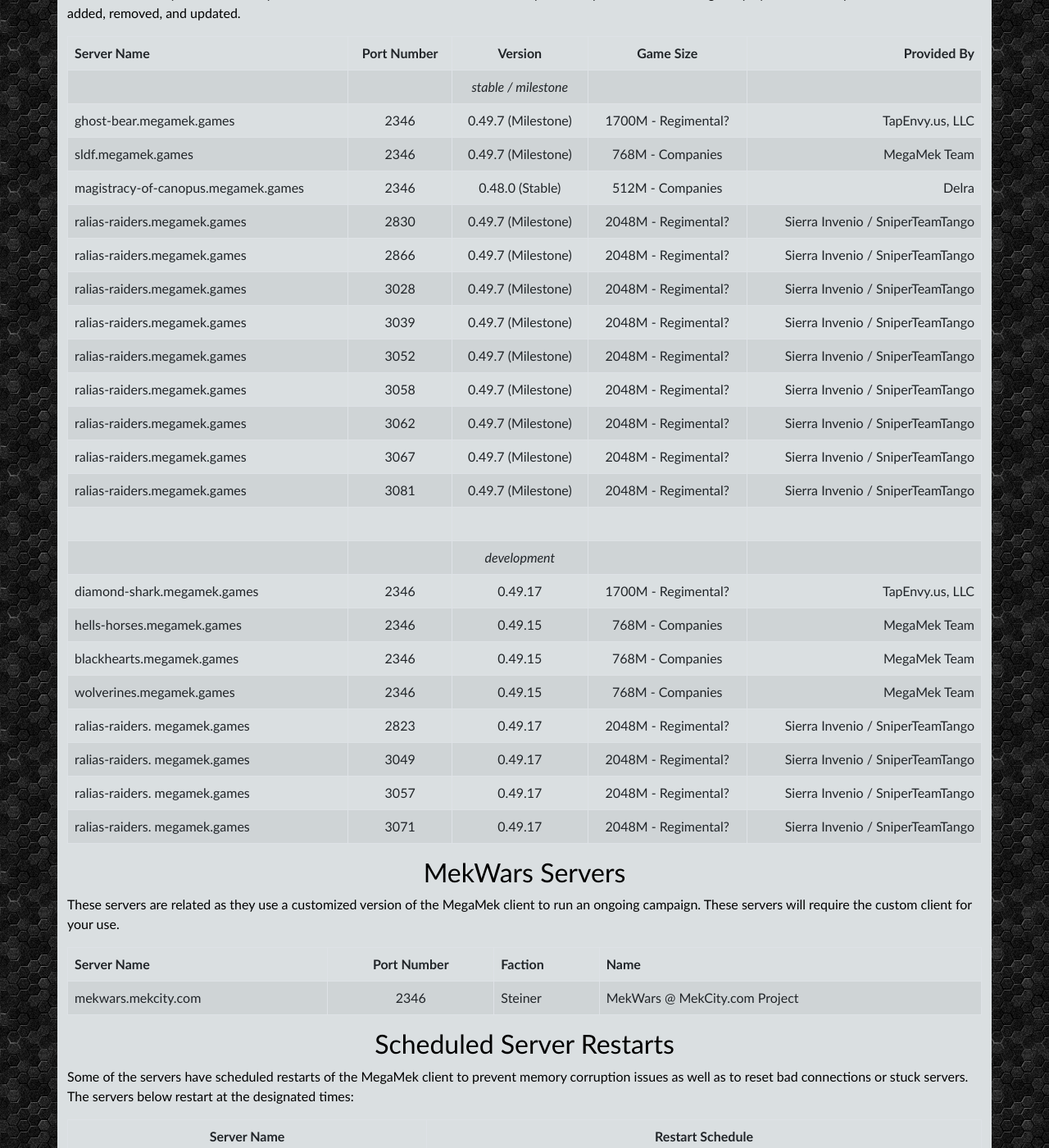
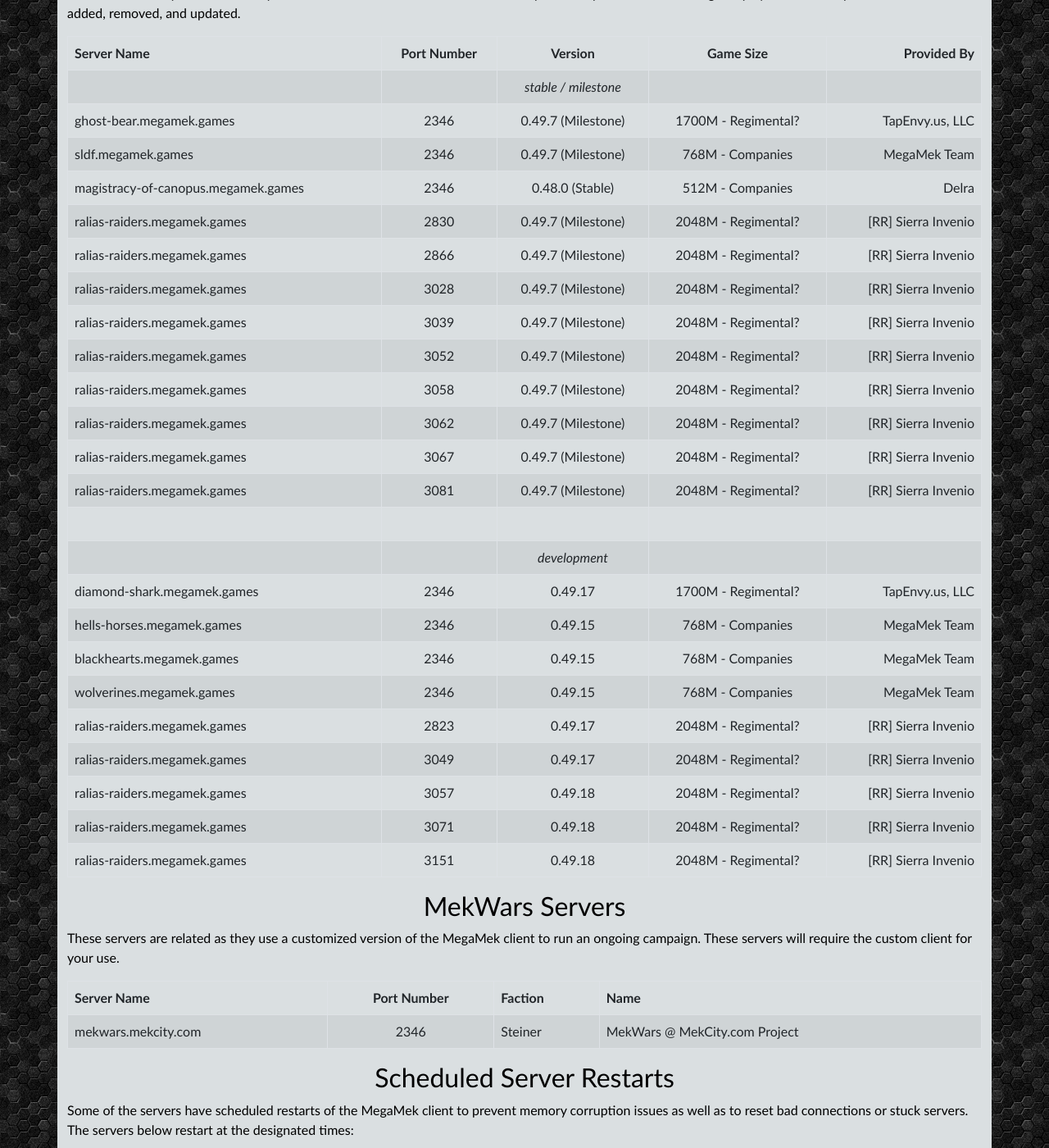
Before and after one commit to rjhancock/megamek-games, a Jekyll site: the page built from index.md, in a window 1280 px wide and 1400 px high, scrolled down 624 px. Shown: the whole window at 82% size. Built offline with Jekyll 4.4.1, drawn with Linux system fonts in a browser that asks for light colours; nearby versions of some CDN libraries; our own code applies the rules of GitHub Pages for plain Markdown files; some of the changed text lies outside the part shown.

Commit message:
Update index.md (#50)
2 Dev Servers updated to 49.18
1 New Server on 49.18

```diff
--- a/index.md
+++ b/index.md
@@ -21,25 +21,26 @@
 |ghost-bear.megamek.games            |2346|0.49.7 (Milestone)|1700M - Regimental? |TapEnvy.us, LLC|
 |sldf.megamek.games                  |2346|0.49.7 (Milestone)|768M - Companies    |MegaMek Team|
 |magistracy-of-canopus.megamek.games |2346|0.48.0 (Stable)|512M - Companies    |Delra|
-|ralias-raiders.megamek.games        |2830|0.49.7 (Milestone)|2048M - Regimental? |Sierra Invenio / SniperTeamTango|
-|ralias-raiders.megamek.games        |2866|0.49.7 (Milestone)|2048M - Regimental? |Sierra Invenio / SniperTeamTango|
-|ralias-raiders.megamek.games        |3028|0.49.7 (Milestone)|2048M - Regimental? |Sierra Invenio / SniperTeamTango|
-|ralias-raiders.megamek.games        |3039|0.49.7 (Milestone)|2048M - Regimental? |Sierra Invenio / SniperTeamTango|
-|ralias-raiders.megamek.games        |3052|0.49.7 (Milestone)|2048M - Regimental? |Sierra Invenio / SniperTeamTango|
-|ralias-raiders.megamek.games        |3058|0.49.7 (Milestone)|2048M - Regimental? |Sierra Invenio / SniperTeamTango|
-|ralias-raiders.megamek.games        |3062|0.49.7 (Milestone)|2048M - Regimental? |Sierra Invenio / SniperTeamTango|
-|ralias-raiders.megamek.games        |3067|0.49.7 (Milestone)|2048M - Regimental? |Sierra Invenio / SniperTeamTango|
-|ralias-raiders.megamek.games        |3081|0.49.7 (Milestone)|2048M - Regimental? |Sierra Invenio / SniperTeamTango|
+|ralias-raiders.megamek.games        |2830|0.49.7 (Milestone)|2048M - Regimental? |[RR] Sierra Invenio|
+|ralias-raiders.megamek.games        |2866|0.49.7 (Milestone)|2048M - Regimental? |[RR] Sierra Invenio|
+|ralias-raiders.megamek.games        |3028|0.49.7 (Milestone)|2048M - Regimental? |[RR] Sierra Invenio|
+|ralias-raiders.megamek.games        |3039|0.49.7 (Milestone)|2048M - Regimental? |[RR] Sierra Invenio|
+|ralias-raiders.megamek.games        |3052|0.49.7 (Milestone)|2048M - Regimental? |[RR] Sierra Invenio|
+|ralias-raiders.megamek.games        |3058|0.49.7 (Milestone)|2048M - Regimental? |[RR] Sierra Invenio|
+|ralias-raiders.megamek.games        |3062|0.49.7 (Milestone)|2048M - Regimental? |[RR] Sierra Invenio|
+|ralias-raiders.megamek.games        |3067|0.49.7 (Milestone)|2048M - Regimental? |[RR] Sierra Invenio|
+|ralias-raiders.megamek.games        |3081|0.49.7 (Milestone)|2048M - Regimental? |[RR] Sierra Invenio|
 ||||||
 |||*development*||
 |diamond-shark.megamek.games  |2346|0.49.17|1700M - Regimental? |TapEnvy.us, LLC|
 |hells-horses.megamek.games   |2346|0.49.15|768M - Companies    |MegaMek Team|
 |blackhearts.megamek.games    |2346|0.49.15|768M - Companies    |MegaMek Team|
 |wolverines.megamek.games     |2346|0.49.15|768M - Companies    |MegaMek Team|
-|ralias-raiders. megamek.games|2823|0.49.17|2048M - Regimental? |Sierra Invenio / SniperTeamTango|
-|ralias-raiders. megamek.games|3049|0.49.17|2048M - Regimental? |Sierra Invenio / SniperTeamTango|
-|ralias-raiders. megamek.games|3057|0.49.17|2048M - Regimental? |Sierra Invenio / SniperTeamTango|
-|ralias-raiders. megamek.games|3071|0.49.17|2048M - Regimental? |Sierra Invenio / SniperTeamTango|
+|ralias-raiders.megamek.games|2823|0.49.17|2048M - Regimental? |[RR] Sierra Invenio|
+|ralias-raiders.megamek.games|3049|0.49.17|2048M - Regimental? |[RR] Sierra Invenio|
+|ralias-raiders.megamek.games|3057|0.49.18|2048M - Regimental? |[RR] Sierra Invenio|
+|ralias-raiders.megamek.games|3071|0.49.18|2048M - Regimental? |[RR] Sierra Invenio|
+|ralias-raiders.megamek.games|3151|0.49.18|2048M - Regimental? |[RR] Sierra Invenio|
 
 ## MekWars Servers
 
```
Also changed, not shown: other parts of index.md (+1 -1 lines).
